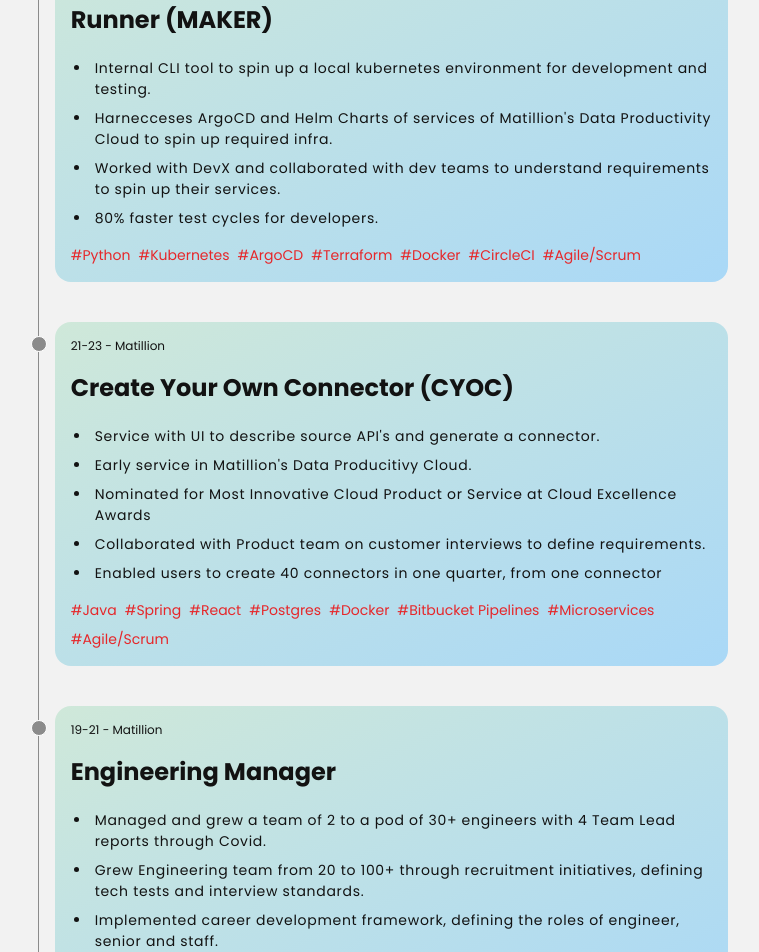
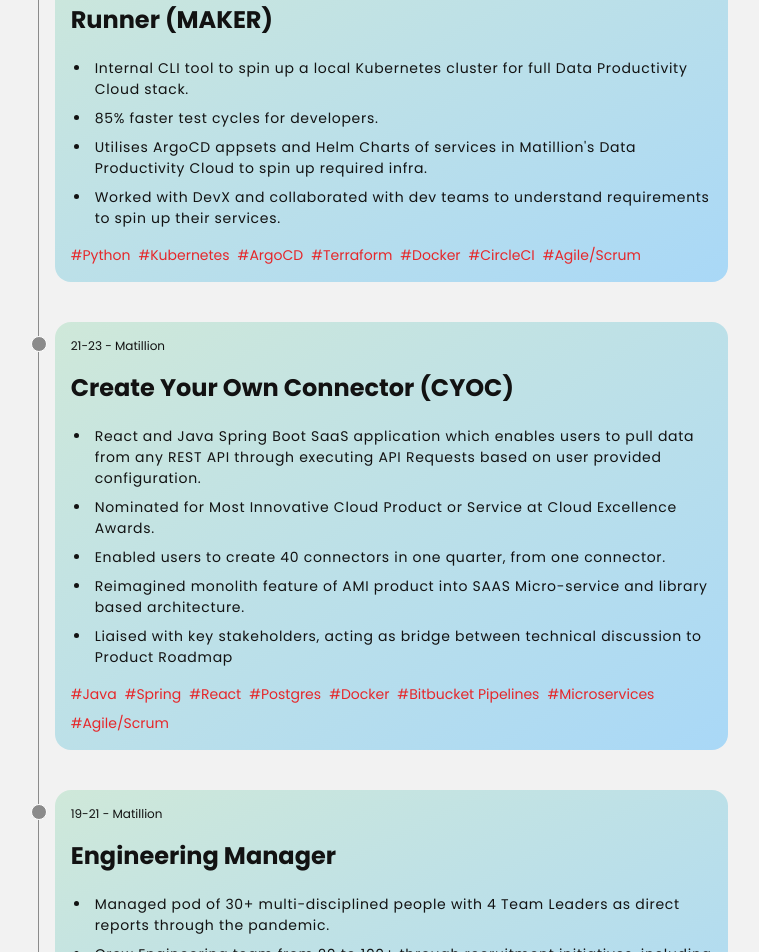
Before and after one commit to BenWorsley-19/portfolio-website, a React (Vite) app: page / in a window 1280 px wide. Shown: the part 3420-4372 px from the top of the page, without its empty margins (257-1016 px from the left). Built offline with nearby package versions, Linux system fonts and the light colour scheme.

Commit message:
chore: updated experience text

```diff
--- a/src/components/Experience.jsx
+++ b/src/components/Experience.jsx
@@ -10,10 +10,10 @@
     company_name: "Matillion",
     date: "23-24",
     points: [
-      "Internal CLI tool to spin up a local kubernetes environment for development and testing.",
-      "Harnecceses ArgoCD and Helm Charts of services of Matillion's Data Productivity Cloud to spin up required infra.",
+      "Internal CLI tool to spin up a local Kubernetes cluster for full Data Productivity Cloud stack.",
+      "85% faster test cycles for developers.",
+      "Utilises ArgoCD appsets and Helm Charts of services in Matillion's Data Productivity Cloud to spin up required infra.",
       "Worked with DevX and collaborated with dev teams to understand requirements to spin up their services.",
-      "80% faster test cycles for developers.",
     ],
     tags: [
       {
@@ -51,11 +51,11 @@
     company_name: "Matillion",
     date: "21-23",
     points: [
-      "Service with UI to describe source API's and generate a connector.",
-      "Early service in Matillion's Data Producitivy Cloud.",
-      "Nominated for Most Innovative Cloud Product or Service at Cloud Excellence Awards",
-      "Collaborated with Product team on customer interviews to define requirements.",
-      "Enabled users to create 40 connectors in one quarter, from one connector",
+      "React and Java Spring Boot SaaS application which enables users to pull data from any REST API through executing API Requests based on user provided configuration.",
+      "Nominated for Most Innovative Cloud Product or Service at Cloud Excellence Awards.",
+      "Enabled users to create 40 connectors in one quarter, from one connector.",
+      "Reimagined monolith feature of AMI product into SAAS Micro-service and library based architecture.",
+      "Liaised with key stakeholders, acting as bridge between technical discussion to Product Roadmap ",
     ],
     tags: [
       {
@@ -97,9 +97,9 @@
     company_name: "Matillion",
     date: "19-21",
     points: [
-      "Managed and grew a team of 2 to a pod of 30+ engineers with 4 Team Lead reports through Covid.",
-      "Grew Engineering team from 20 to 100+ through recruitment initiatives,  defining tech tests and interview standards.",
-      "Implemented career development framework, defining the roles of engineer, senior and staff.",
+      "Managed pod of 30+ multi-disciplined people with 4 Team Leaders as direct reports through the pandemic.",
+      "Grew Engineering team from 20 to 100+ through recruitment initiatives, including defining tech tests and interview standards.",
+      "Produced and continually refined Career Progression framework for Engineering department, defining the roles of engineer, senior and staff.",
       "Championed Diversity and Inclusion initiatives, including attending Women in Tech conference on behalf of Matillion.",
     ],
     tags: []
@@ -110,7 +110,7 @@
     date: "17-19",
     points: [
       "Framework to stream data from a defined source to Cloud Data Warehouse via config and http calls.",
-      "Improved test cycle from 2 weeks to 2 days.",
+      "Improved test cycle from 2 weeks to 2 days with previous third party software.",
       "Tactical move away from reliance on third party.",
       "Enabled 30 percent faster support requests.",
     ],
```
